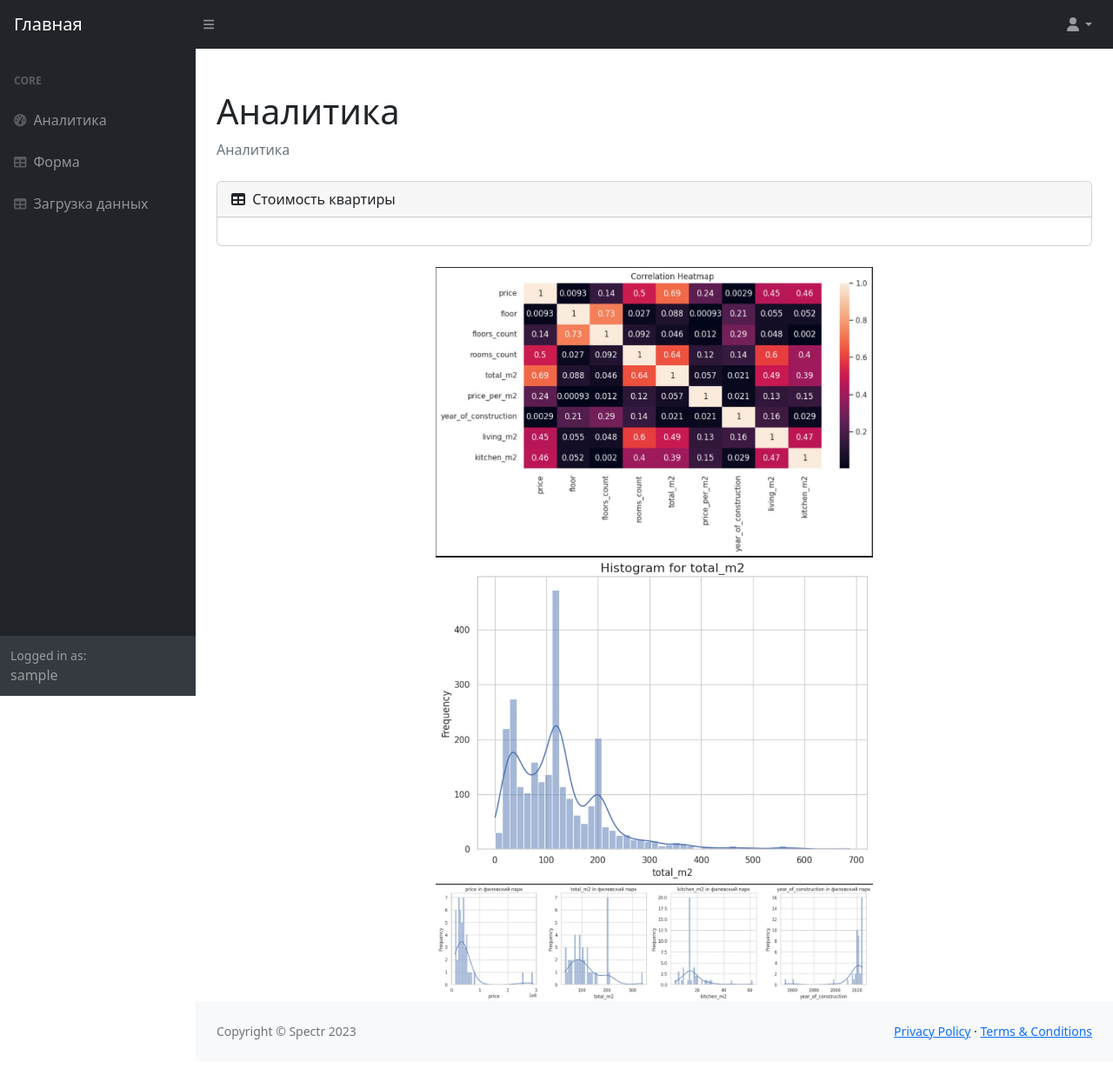
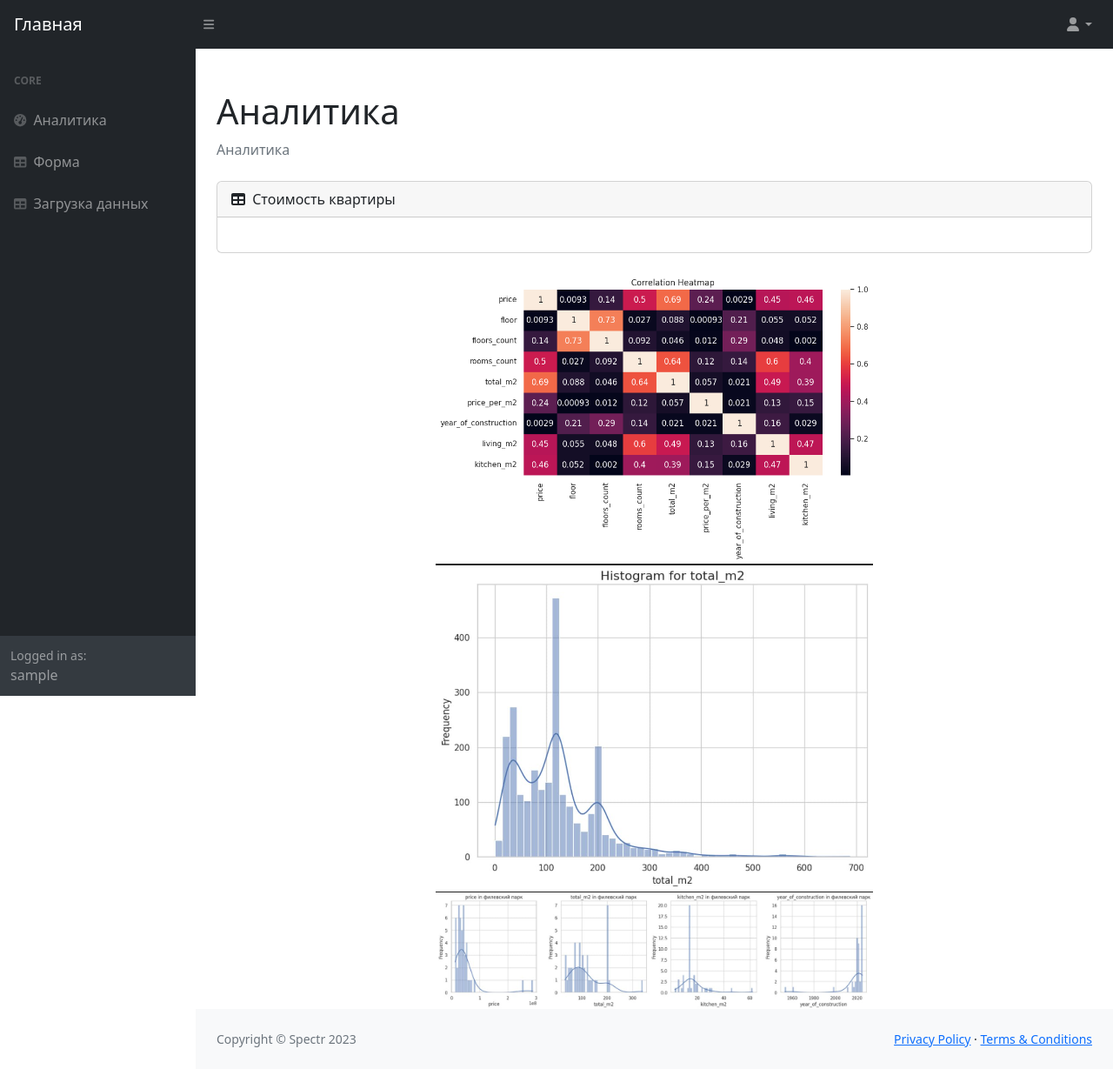
Before and after one commit to SpectrApp/Spectr_App, a Flask app: page /dashboard/ in a window 1280 px wide. Shown: the whole page at 87% size. Before the commit the page ends 1195 px from the top, so only its background shows below. Run offline with Flask 3, Linux system fonts and the light colour scheme; the visitor is signed in with stand-in values (Sample User, id 1); data comes from the database, SQL or seed files in the repository; some libraries are stand-ins or nearby versions.

Commit message:
fix images

```diff
--- a/app/routes.py
+++ b/app/routes.py
@@ -78,7 +78,7 @@ def dashboard(realty_data=None):
             path = os.path.abspath(app.config['DATA_PATH'])
         x = pd.read_csv(path)
         return render_template('dashboard.html', name=DATASET_NAME, data=x.to_html(table_id='datatablesSimple'))
-    return render_template('dashboard.html', price=str(realty_data) + " ₽   ")
+    return render_template('dashboard.html', price=f'{int(realty_data):,}' + " ₽   ")
 
 
 @app.route('/upload', methods=['GET', 'POST'])
--- a/app/templates/dashboard.html
+++ b/app/templates/dashboard.html
@@ -12,8 +12,7 @@
       Стоимость квартиры
     </div>
     <div class="card-body">
-
-      {{price | safe}}
+      <h1>{{price | safe}}</h1>
     </div>
   </div>
   <style>
@@ -34,7 +33,7 @@
     }
   </style>
   <!--<div class="card mb-4">-->
-    <img class="center fit" src="{{ url_for('static', filename='pictures/correlation_heatmap.jpg') }}">
+    <img class="center fit" src="{{ url_for('static', filename='pictures/correlation_heatmap.png') }}">
     <img class="center fit" src="{{ url_for('static', filename='pictures/histogram_totalm2.jpg') }}">
     <img class="center fit" src="{{ url_for('static', filename='pictures/histograms_districts.jpg') }}">
   <!--</div>-->
```
Also changed, not shown: app/static/pictures/correlation_heatmap.jpg (deleted), app/static/pictures/correlation_heatmap.png (added).
